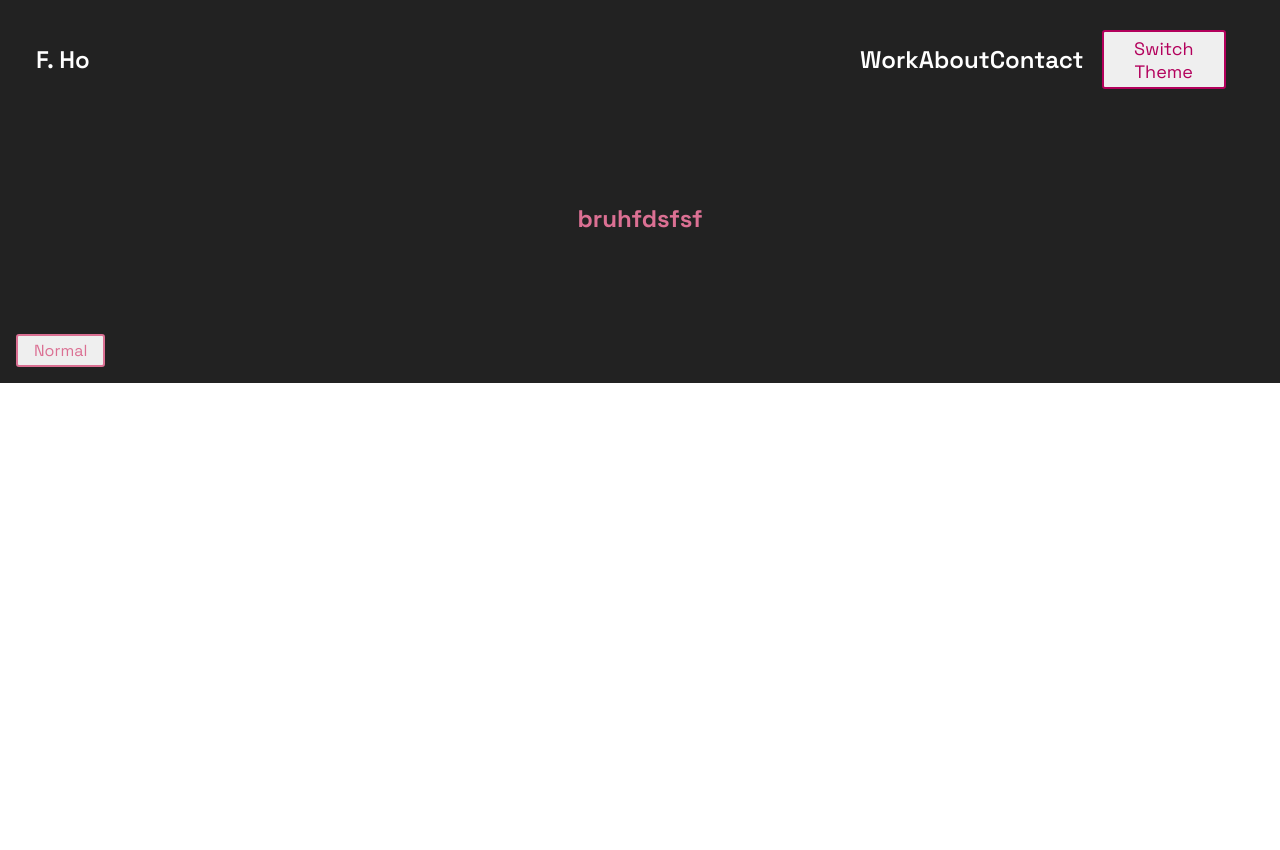
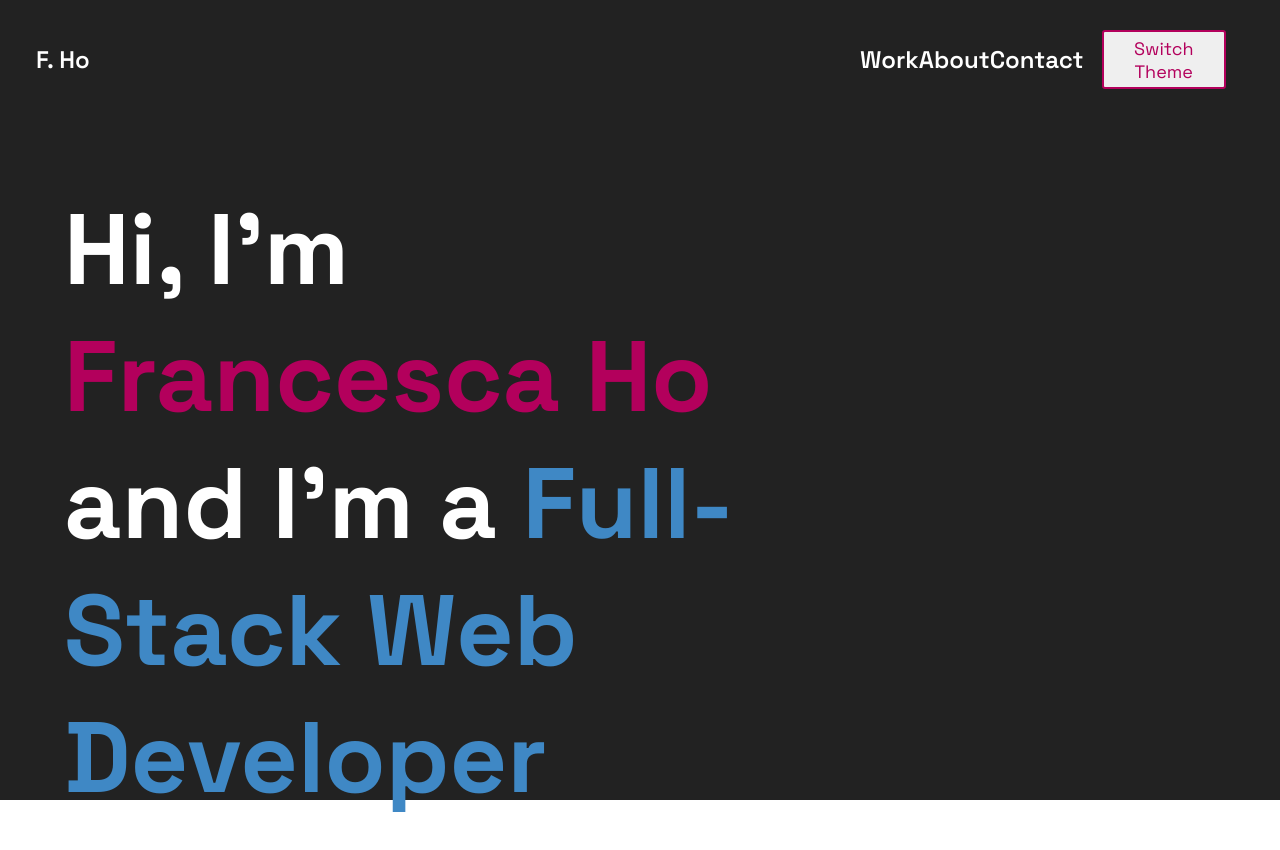
Before and after one commit to the-code-raccoon/website-wordpress, a React (Create React App) app: page / in a window 1280 px wide. Shown: the top 850 px of the page. Before the commit the page ends 800 px from the top, so only its background shows below. Built offline with nearby package versions, Linux system fonts and the light colour scheme.

Commit message:
Add styling to home page text with new primary and secondary colours

```diff
--- a/src/App/App-style.tsx
+++ b/src/App/App-style.tsx
@@ -1,14 +1,22 @@
 import styled from "styled-components";
 
 export const Title = styled.h1`
-  font-size: 1.5em;
-  text-align: center;
-  color: palevioletred;
+  font-size: 100px;
+  text-align: left;
+  color: ${(props) => props.theme.text.default};
+
+  span:first-child {
+    color: ${(props) => props.theme.primary.default};
+  }
+
+  span:last-child {
+    color: ${(props) => props.theme.secondary.default};
+  }
 `;
 
-export const Wrapper = styled.section`
-  padding: 4em;
-  // background: ${(props) => props.theme.bg.default};
+export const TitleContainer = styled.div`
+  width: 60%;
+  margin-left: 5%;
 `;
 
 export const Button = styled.button`
@@ -37,8 +45,14 @@ export const Paragraph = styled.p`
 
 export const Page = styled.div`
   width: 100%;
-  height: 100%;
+  height: 100vh;
   // background: blue;
   background: ${(props) => props.theme.bg.default};
   box-sizing: border-box;
 `;
+
+export const SubHeader = styled.h2`
+  font-size: 30px;
+  color: ${(props) => props.theme.text.default};
+  font-weight: ${(props) => props.theme.fontWeight.medium};
+`;
--- a/src/App/App.css
+++ b/src/App/App.css
@@ -3,8 +3,8 @@
 body,
 html {
   margin: 0;
-  height: 100%;
-  width: 100%;
+  height: 100vh;
+  width: 100vw;
 }
 
 * {
--- a/src/App/App.tsx
+++ b/src/App/App.tsx
@@ -1,4 +1,11 @@
-import { Section, Wrapper, Title, Button, Page } from "./App-style";
+import {
+  Section,
+  Title,
+  TitleContainer,
+  Button,
+  Page,
+  SubHeader,
+} from "./App-style";
 
 import Header from "./Header";
 import Theme from "./Theme";
@@ -13,10 +20,15 @@ export default function App() {
     <Theme themeMode={themeMode}>
       <Page>
         <Header toggleThemeMode={toggleThemeMode} />
-        <Wrapper>
-          <Title>bruhfdsfsf</Title>
-        </Wrapper>
-        <Button>Normal</Button>
+        <TitleContainer>
+          <Title>
+            Hi, I'm <span>Francesca Ho</span> and I'm a
+            <span> Full-Stack Web Developer</span>
+          </Title>
+          <SubHeader>
+            I'm currently looking for work and open for projects!
+          </SubHeader>
+        </TitleContainer>
         <Section></Section>
       </Page>
     </Theme>
--- a/src/Theme/dark.tsx
+++ b/src/Theme/dark.tsx
@@ -7,10 +7,11 @@ export const dark: Theme = {
     border: "#EBECED",
   },
   primary: {
-    default: "#B3005C"
+    default: "#B3005C",
+    dark: "#661F43"
   },
   secondary: {
-    default: "#ffffff"
+    default: "#3F88C5"
   },
   text: {
     default: "#ffffff",
--- a/src/Theme/light.tsx
+++ b/src/Theme/light.tsx
@@ -8,9 +8,10 @@ export const light: Theme = {
   },
   primary: {
     default: "#B3005C",
+    dark: "#661F43"
   },
   secondary: {
-    default: "#ffffff",
+    default: "#3F88C5",
   },
   text: {
     default: "#24292E",
--- a/src/Theme/theme-interface.tsx
+++ b/src/Theme/theme-interface.tsx
@@ -6,6 +6,7 @@ export default interface Theme {
   };
   primary: {
     default: string;
+    dark: string;
   };
   secondary: {
     default: string;
```
